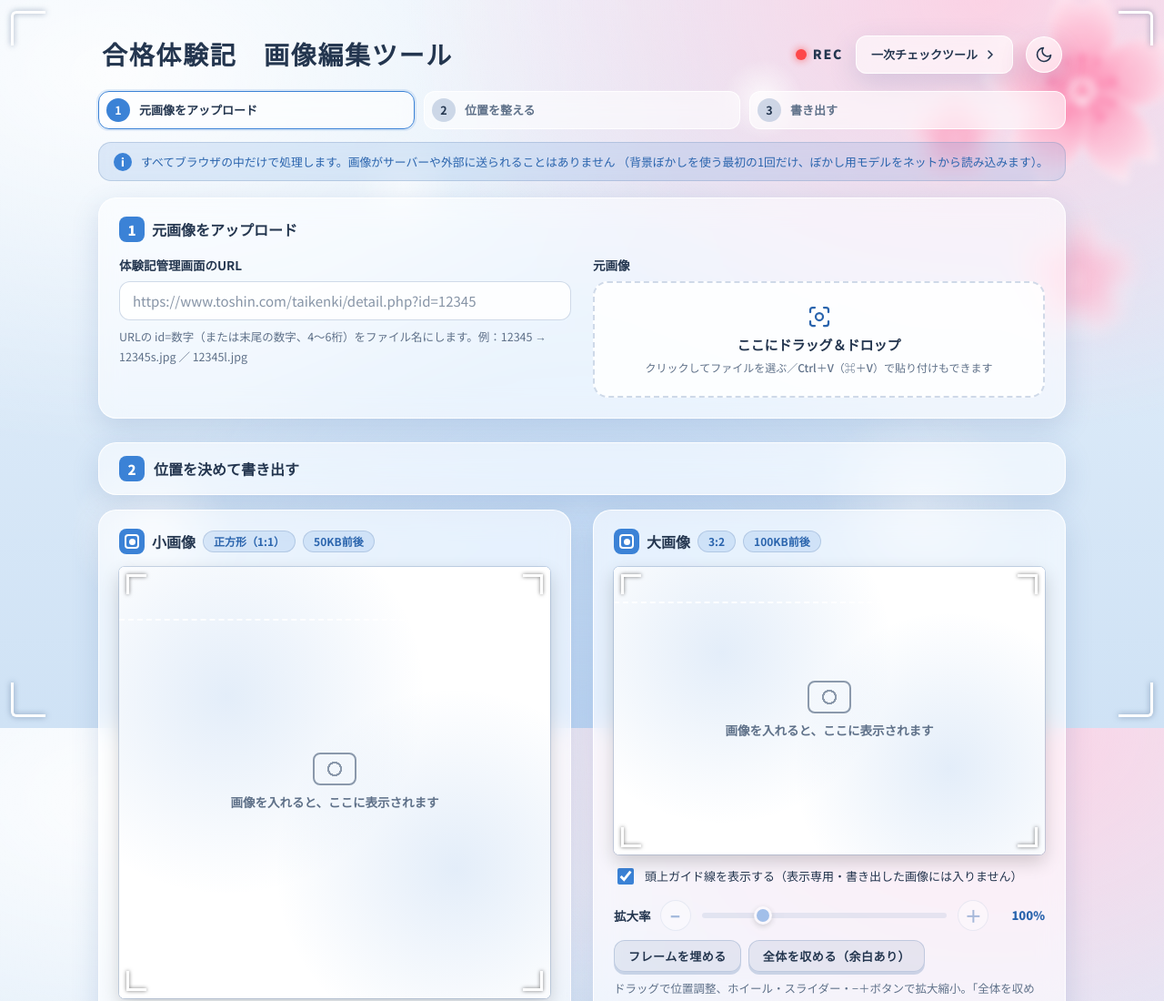
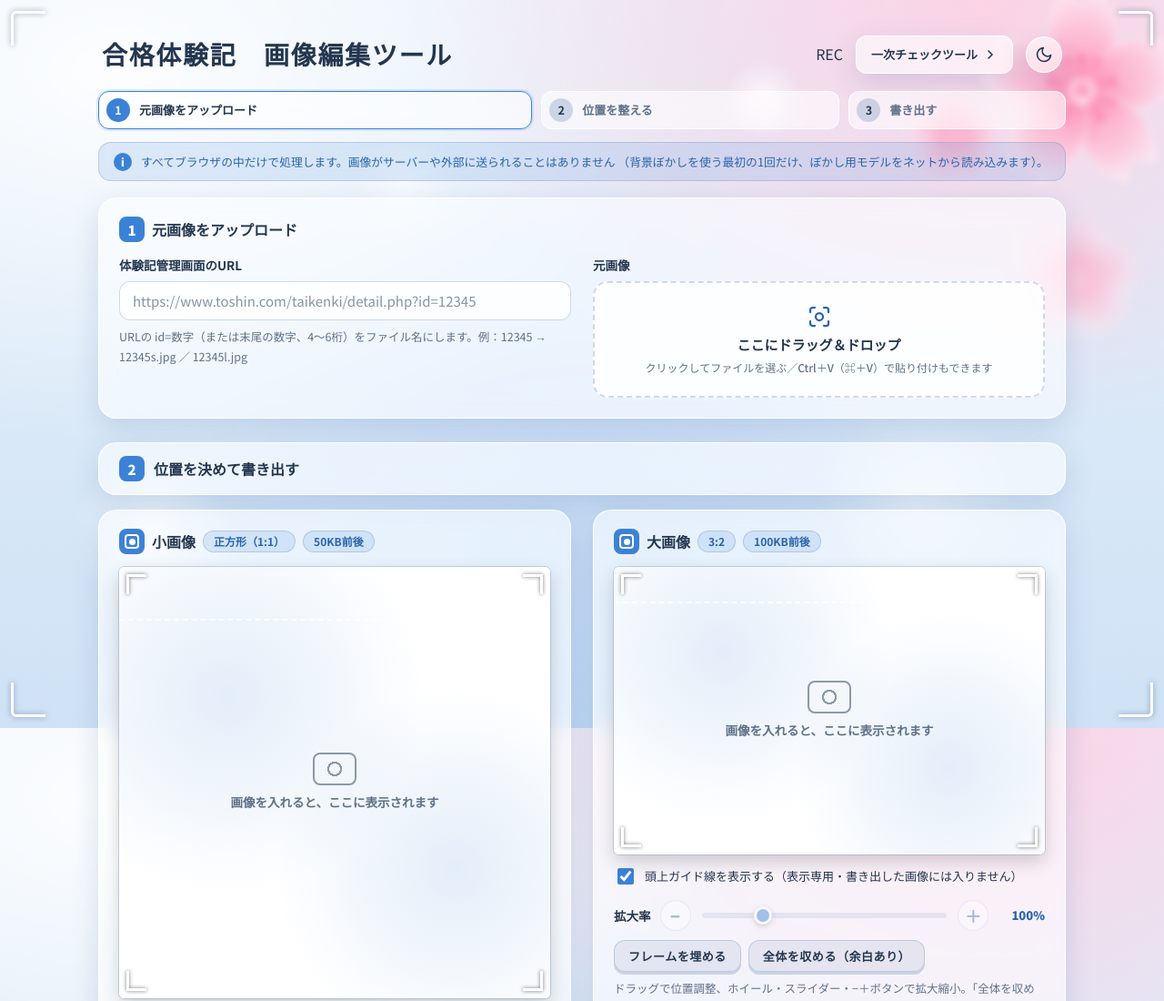
Before and after one commit to eringo-24/image, a plain HTML site: page index.html in a window 1280 px wide. Shown: the top 1100 px of the page at 91% size. Drawn offline with Linux system fonts and the light colour scheme.

Commit message:
Update style.css

```diff
--- a/css/style.css
+++ b/css/style.css
@@ -101,9 +101,7 @@ h1{margin:0;font-size:clamp(20px,3.4vw,28px);font-weight:900;letter-spacing:.06e
 .sub{margin:2px 0 0;font-size:13px;color:var(--ink-soft);}
 .hero-count{background:var(--glass);border:1px solid var(--glass-edge);border-radius:999px;padding:5px 14px;font-size:13px;font-weight:700;color:var(--accent-deep);white-space:nowrap;}
 .hero-right{display:flex;align-items:center;gap:14px;}
-.rec{display:inline-flex;align-items:center;gap:7px;font-weight:900;font-size:14px;letter-spacing:.12em;color:var(--ink);}
-.rec-dot{width:12px;height:12px;border-radius:50%;background:#ff3b3b;box-shadow:0 0 10px rgba(255,59,59,.8);animation:rec 1.6s ease-in-out infinite;}
-@keyframes rec{0%,100%{opacity:1}50%{opacity:.35}}
+
 .theme-btn{
   width:40px;height:40px;border-radius:50%;display:grid;place-items:center;cursor:pointer;
   background:var(--glass);border:1px solid var(--glass-edge);color:var(--ink);
@@ -114,9 +112,9 @@ h1{margin:0;font-size:clamp(20px,3.4vw,28px);font-weight:900;letter-spacing:.06e
 :root[data-theme="dark"]  .theme-btn .i-sun{display:block;color:var(--ink);}
 
 /* ---------- ステップ表示 ---------- */
-.stepper{list-style:none;margin:16px 0 14px;padding:0;display:flex;gap:10px;flex-wrap:wrap;}
+.stepper{list-style:none;margin:16px 0 14px;padding:0;display:grid;grid-template-columns:1.6fr 1.1fr .8fr;gap:10px;}
 .stepper li{
-  flex:1;min-width:150px;display:flex;align-items:center;gap:10px;
+  min-width:0;white-space:nowrap;display:flex;align-items:center;gap:10px;
   background:var(--glass);border:1px solid var(--glass-edge);border-radius:12px;
   padding:7px 14px 7px 8px;color:var(--ink-soft);font-weight:700;font-size:13px;
   backdrop-filter:blur(10px);-webkit-backdrop-filter:blur(10px);transition:all .25s ease;
@@ -340,6 +338,11 @@ ul.checks.manual label.check{margin:4px 0;font-weight:700;}
   html{scroll-behavior:auto;}
 }
 
+@media (min-width:700px){ h1{white-space:nowrap;} }
+@media (max-width:699px){
+  .stepper{grid-template-columns:1fr;}
+}
+
 /* ダークの金色ボタンは主ボタンだけ。サブボタンは明るい文字色に戻す */
 :root[data-theme="dark"] button.run.secondary{color:var(--ink);background:var(--field);box-shadow:0 3px 0 rgba(160,185,225,.25);}
 :root[data-theme="dark"] button.run.secondary:hover:not(:disabled){color:var(--accent);}
```
